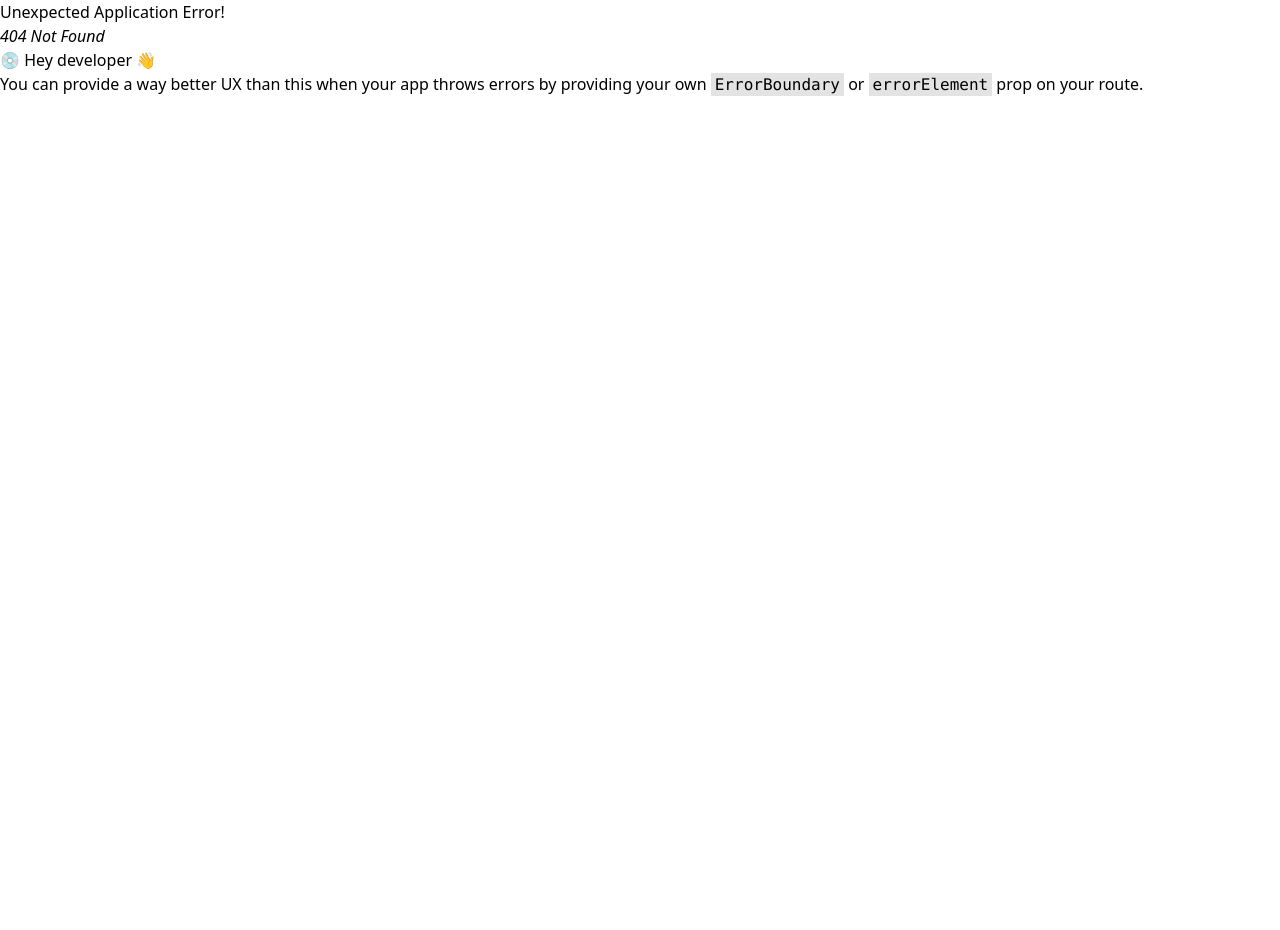
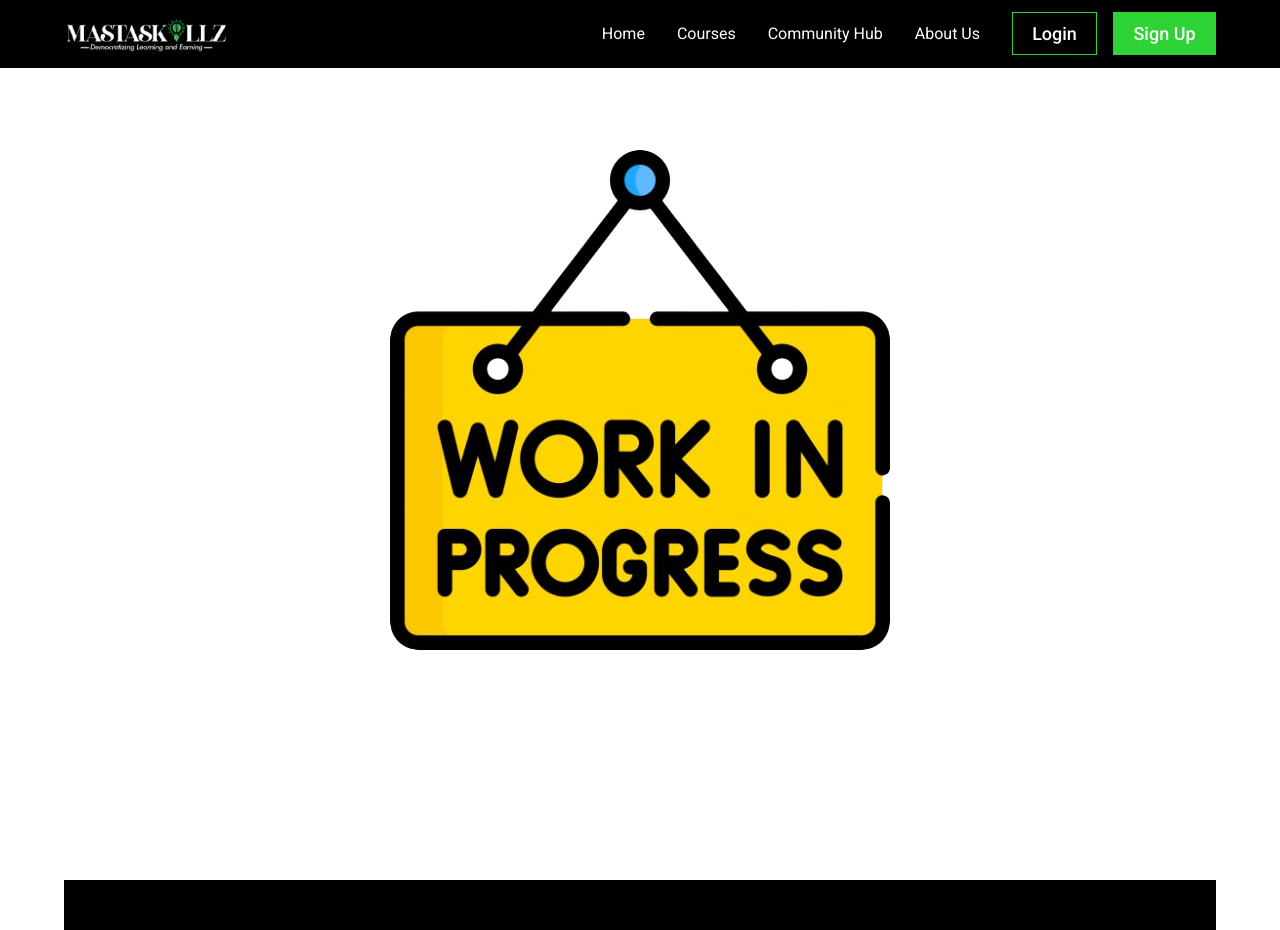
Before and after one commit to Thoobi/AgroskillHub, a React (Vite) app: page /courses in a window 1280 px wide. Before the commit this address had no page. Shown: the top 930 px of the page. Before the commit the page ends 800 px from the top, so only its background shows below. Built offline with nearby package versions, Linux system fonts and the light colour scheme.

Commit message:
feat: adds the courses page [WIP]

```diff
--- a/src/components/static/Navbar.tsx
+++ b/src/components/static/Navbar.tsx
@@ -1,7 +1,7 @@
 import { RxHamburgerMenu } from "react-icons/rx";
 import { IoCloseOutline } from "react-icons/io5";
 import { useEffect } from "react";
-import { Link, useNavigate } from "react-router-dom";
+import { Link, useNavigate, useLocation } from "react-router-dom";
 import { useState } from "react";
 import logo from "/assets/logo.svg";
 const navLinks = [
@@ -19,11 +19,14 @@ const navLinks = [
   },
   {
     name: "About Us",
-    href: "/about",
+    // href: "/about",
   },
 ];
 const Navbar = () => {
-  const [activeTab, setActiveTab] = useState("");
+  const location = useLocation();
+  const [activeTab, setActiveTab] = useState(
+    localStorage.getItem("activeTab") || ""
+  );
   const navigate = useNavigate();
   const [isOpen, setIsOpen] = useState(false);
   const handleSignUp = () => {
@@ -36,7 +39,10 @@ const Navbar = () => {
     } else {
       document.body.style.overflow = "auto";
     }
-  }, [isOpen]);
+    window.scrollTo(0, 0);
+    localStorage.setItem("activeTab", location.pathname);
+  }, [isOpen, activeTab, location.pathname]);
+
   return (
     <nav className="bg-primaryblack text-primarywhite flex justify-between items-center py-3 px-16 border-b border-primaryblack font-roboto max-lg:px-5 fixed w-full">
       <div className="w-[200px] max-lg:w-[150px] max-lg:h-[45px] flex items-center ">
@@ -48,10 +54,10 @@ const Navbar = () => {
         {navLinks.map((link, index) => (
           <Link
             key={index}
-            to={link.href}
-            onClick={() => setActiveTab(link.name)}
+            to={link.href ? link.href : ""}
+            onClick={() => setActiveTab(link.href || "")}
             className={`${
-              activeTab === link.name
+              activeTab === link.href
                 ? "text-white border-b-2 hover:border-white"
                 : "text-primarywhite"
             } hover:border-b-2 hover:border-white`}
@@ -82,10 +88,20 @@ const Navbar = () => {
         {isOpen && (
           <div className="fixed w-full right-0 h-screen py-10 bg-primaryblack text-primarywhite font-jarkata">
             <ul className="flex flex-col gap-8 items-start px-5 justify-center text-lg">
-              <li>Home</li>
-              <li>Courses</li>
-              <li>Community Hub</li>
-              <li>About Us</li>
+              {navLinks.map((link, index) => (
+                <Link
+                  key={index}
+                  to={link.href ? link.href : ""}
+                  onClick={() => setActiveTab(link.name)}
+                  className={`${
+                    activeTab === link.name
+                      ? "text-white border-b-2 hover:border-white"
+                      : "text-primarywhite"
+                  } hover:border-b-2 hover:border-white`}
+                >
+                  {link.name}
+                </Link>
+              ))}
               <li className="w-full">
                 <button className="border-[1px] border-buttonprimary h-[43px] w-full text-lg font-medium">
                   Login
--- /dev/null
+++ b/src/pages/Courses.tsx
@@ -0,0 +1,12 @@
+import wip from "/assets/WIP.png";
+const Courses = () => {
+  return (
+    <section className="max-lg:px-10 h-screen w-full bg-primarywhite font-roboto px-16 py-20 flex justify-center items-center">
+      <div className="flex justify-center items-center max-lg:w-[300px] max-lg:h-[300px]">
+        <img src={wip} alt="Work in Progress" />
+      </div>
+    </section>
+  );
+};
+
+export default Courses;
--- a/src/routes/Mainroutes.tsx
+++ b/src/routes/Mainroutes.tsx
@@ -4,6 +4,7 @@ import LandingPage from "../pages/LandingPage";
 import Waitlist from "../pages/Waitlist";
 import SignUp from "../pages/SignUp";
 import CommunityLanding from "../pages/CommunityLanding";
+import Courses from "../pages/Courses";
 
 export const routes = createBrowserRouter([
   {
@@ -29,6 +30,10 @@ export const routes = createBrowserRouter([
         path: "/signup",
         element: <SignUp />,
       },
+      {
+        path: "/courses",
+        element: <Courses />,
+      },
     ],
   },
 ]);
```
Also changed, not shown: public/assets/WIP.png (added).
